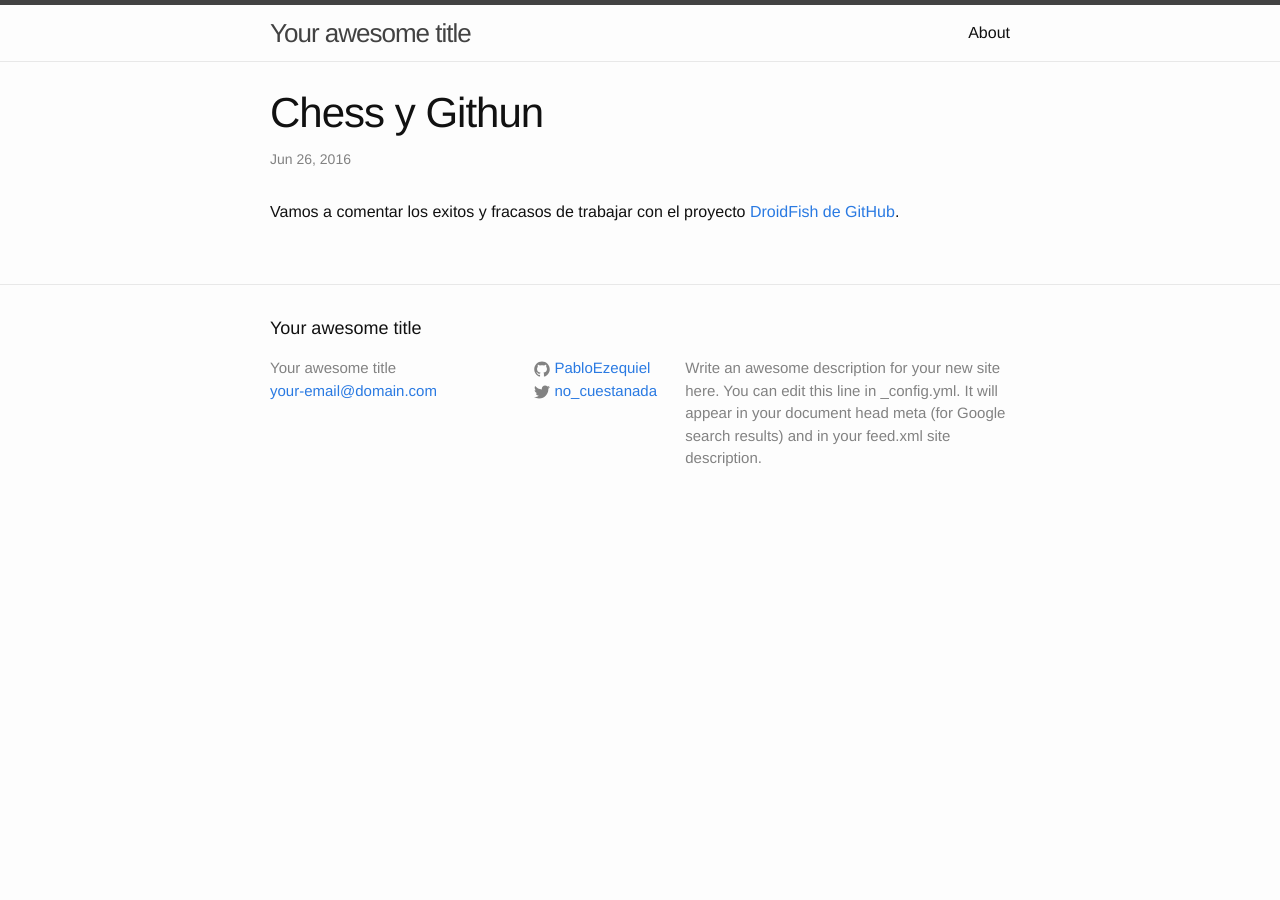
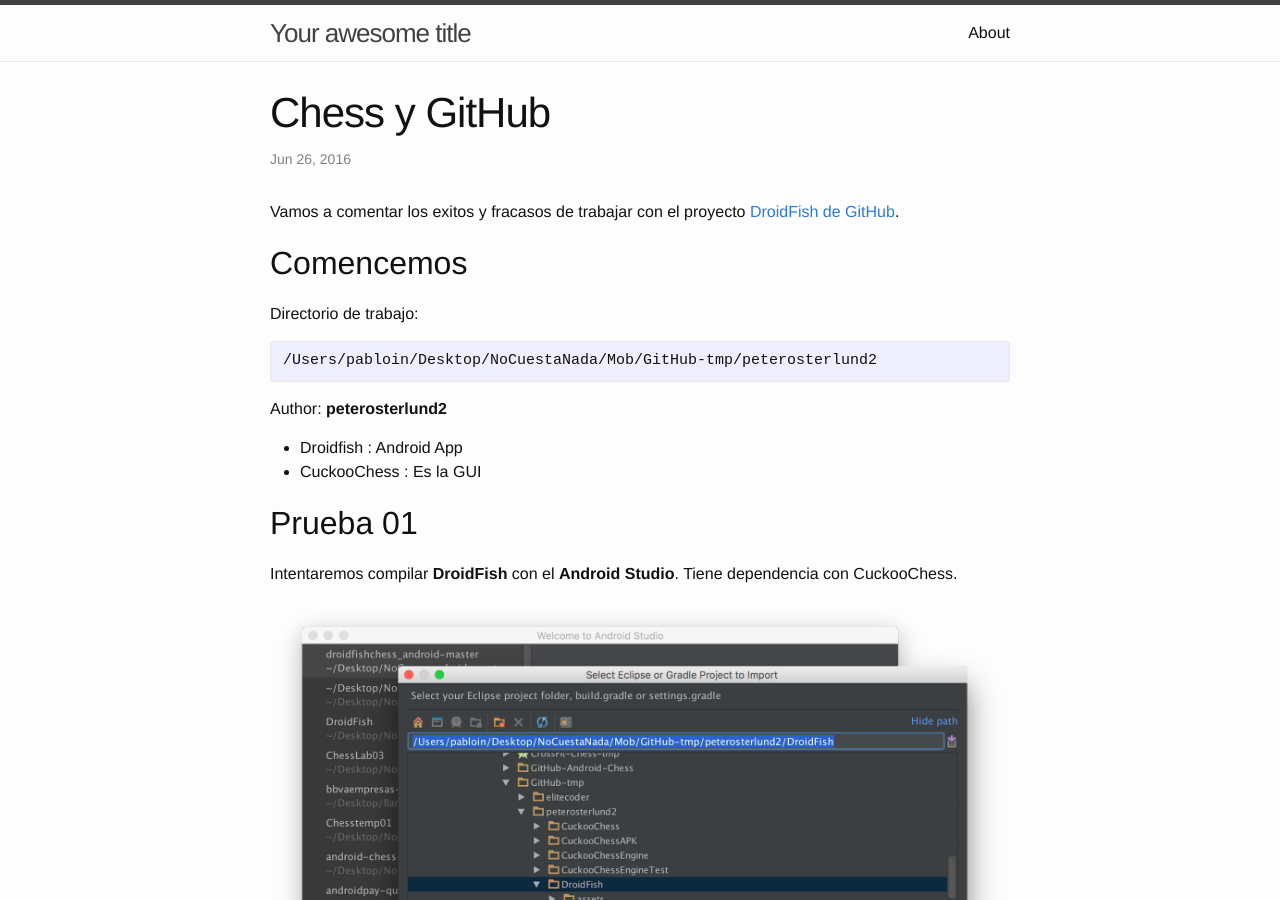
Before and after one commit to PabloEzequiel/PabloEzequiel.github.io, a Jekyll site: the page built from _posts/2016-06-26-chess-y-github.markdown, in a window 1280 px wide and 900 px high. Built offline with Jekyll 4.4.1, drawn with Linux system fonts in a browser that asks for light colours; some of the changed text lies outside the part shown.

Commit message:
Primer Post

```diff
--- a/_posts/2016-06-26-chess-y-github.markdown
+++ b/_posts/2016-06-26-chess-y-github.markdown
@@ -1,11 +1,48 @@
 ---
 layout: post
-title:  "Chess y Githun"
+title:  "Chess y GitHub"
 date:   2016-06-26 10:08:44 -0300
 categories: Chess GitHub Stockfish Android
 ---
 Vamos a comentar los exitos y fracasos de trabajar con el proyecto [DroidFish de GitHub][DroidFish-GitHub].
 
+## Comencemos
+
+Directorio de trabajo:
+
+<pre>
+/Users/pabloin/Desktop/NoCuestaNada/Mob/GitHub-tmp/peterosterlund2
+</pre>
+
+Author: **peterosterlund2**
+
+-  Droidfish   : Android App
+-  CuckooChess : Es la GUI
+
+
+
+## Prueba 01
+
+Intentaremos compilar **DroidFish** con el **Android Studio**.
+Tiene dependencia con CuckooChess.
+
+![importacion paso1 screenshot](/assets/post_001_droidfish00000.png)
+
+
+![importacion paso2 screenshot](/assets/post_001_droidfish00001.png)
+
+Desopués de la adaptación de Eclipse ADT a Android Studio, es necesario bajar el Android NDK
+
+![importacion paso2 screenshot](/assets/post_001_droidfish00002.png)
+
+
+
+## Links
+
+Relacionado a:
+http://web.comhem.se/petero2home/javachess/index.html
+http://web.comhem.se/petero2home/droidfish/index.html
+
 
 
 [DroidFish-GitHub]: https://github.com/peterosterlund2/droidfish
```
Also changed, not shown: assets/post_001_droidfish00000.png (added), assets/post_001_droidfish00001.png (added), assets/post_001_droidfish00002.png (added).
